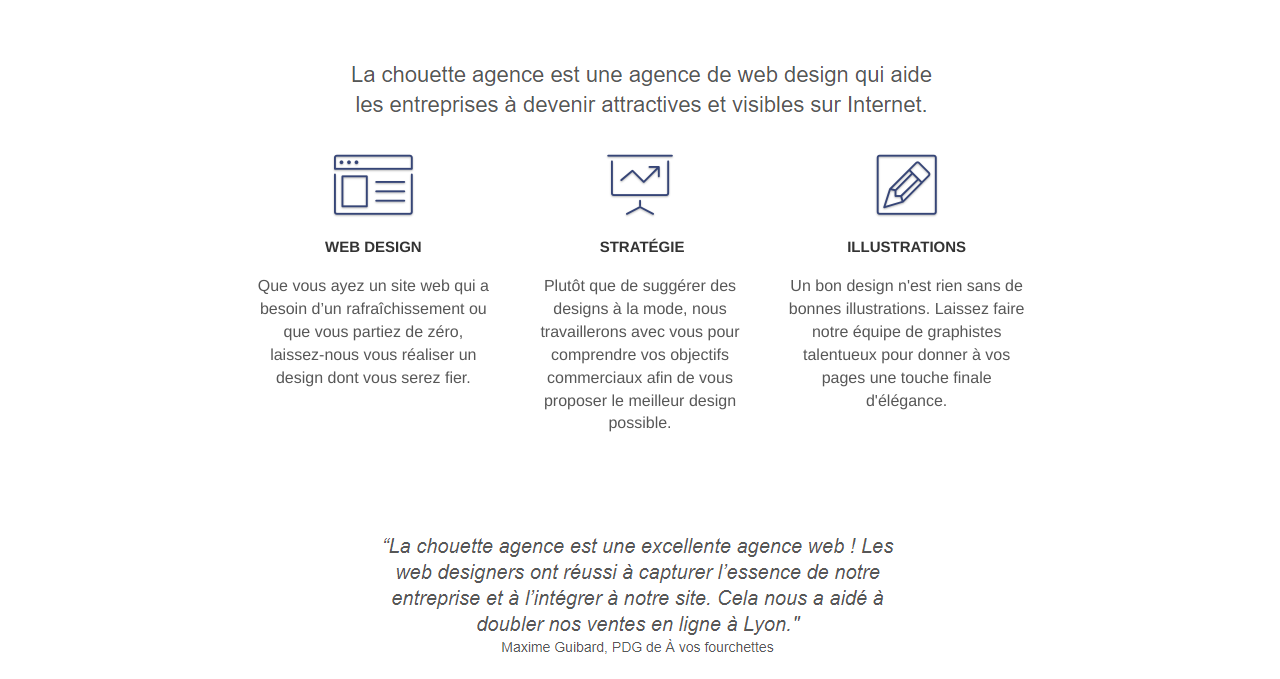
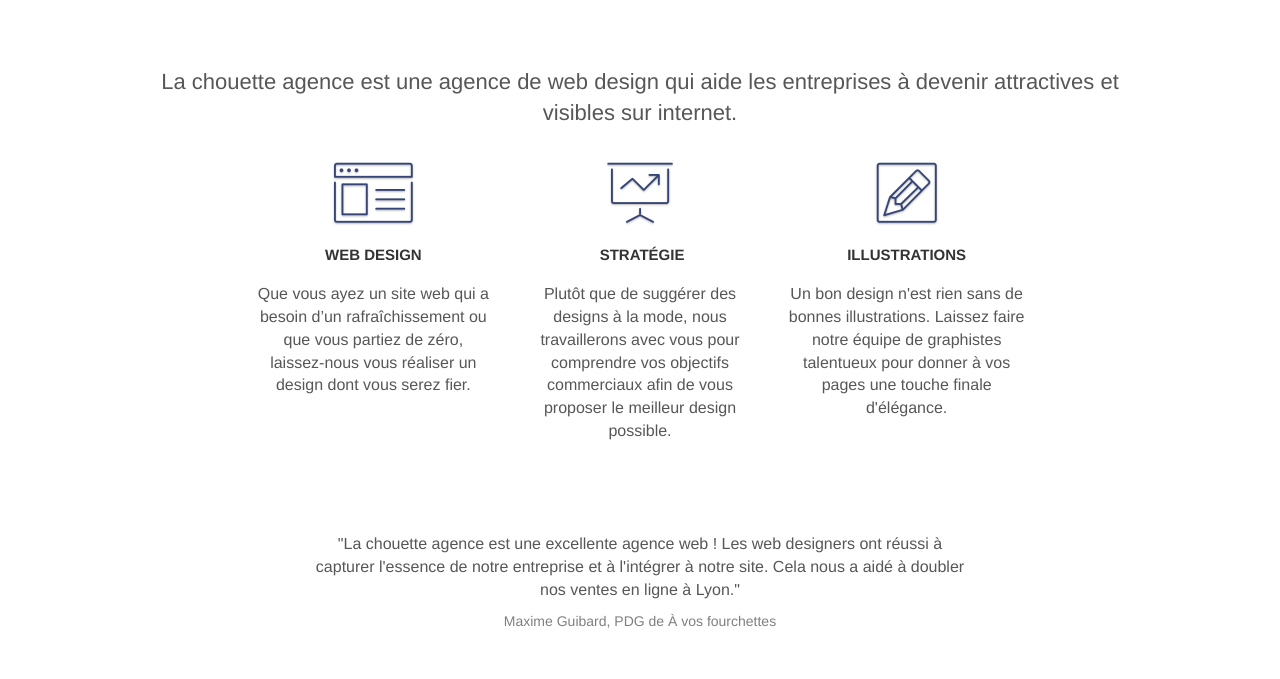
Before and after one commit to Nareze/NabilRezzoug_4_27082021, a plain HTML site: page index.html in a window 1280 px wide. Shown: the part 535-1214 px from the top of the page. Drawn offline with Linux system fonts and the light colour scheme.

Commit message:
remplacement image texte en paragraphe

```diff
--- a/index.html
+++ b/index.html
@@ -128,10 +128,7 @@
             <div class="container bloc-md">
               <div class="row">
                 <div class="col-sm-12 text-center">
-                  <img
-                    alt="agence web, agence web paris, web design paris, stratégie web"
-                    src="img/title.png"
-                  />
+				  <h2>La chouette agence est une agence de web design qui aide les entreprises à devenir attractives et visibles sur internet.</h2>
                 </div>
               </div>
               <div class="row voffset-lg med-width-whitespace">
@@ -196,10 +193,7 @@
               </div>
               <div class="row voffset-lg voffset">
                 <div class="col-xs-12 col-md-8 col-md-offset-2 text-center">
-                  <img
-                    alt="agence web, agence web paris, web design paris, stratégie web"
-                    src="img/citation.png"
-                  />
+				  <p>"La chouette agence est une excellente agence web ! Les web designers ont réussi à capturer l'essence de notre entreprise et à l'intégrer à notre site. Cela nous a aidé à doubler nos ventes en ligne à Lyon."</p><quote>Maxime Guibard, PDG de À vos fourchettes</quote>
                 </div>
               </div>
             </div>
@@ -261,10 +255,7 @@
             <div class="container bloc-lg">
               <div class="row">
                 <div class="col-sm-12 text-center">
-                  <img
-                    alt="agence web, agence web paris, web design paris, stratégie web"
-                    src="img/title2.png"
-                  />
+				  <h2>Nous travaillons avec beaucoup de clients, voici nos réalisations.</h2>
                 </div>
               </div>
               <div class="row tight-width-whitespace portfolio-row">
```
